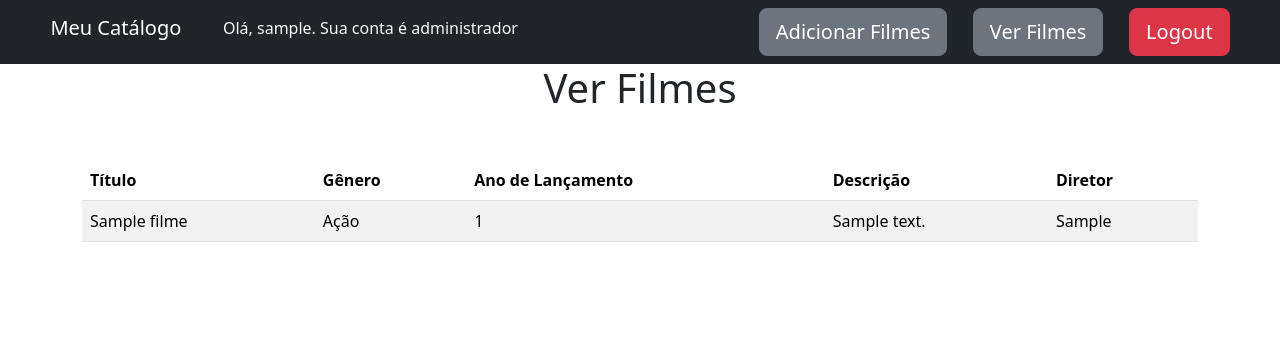
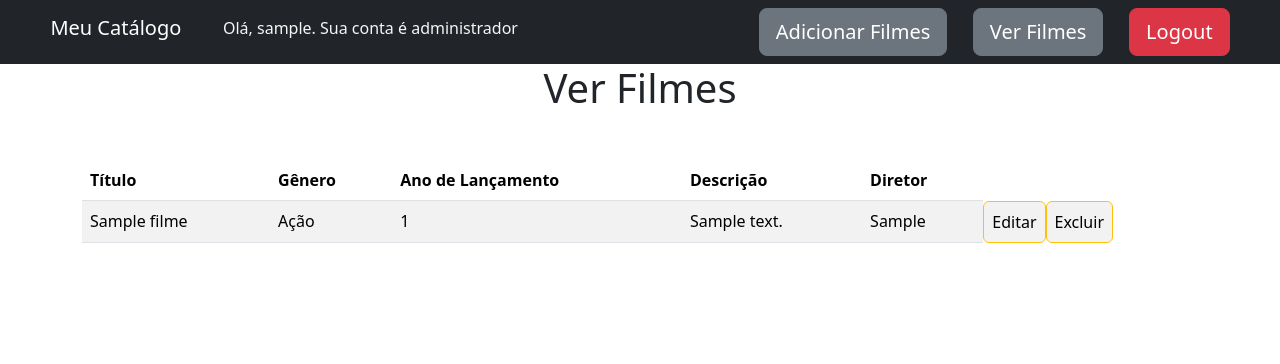
Before and after one commit to RebecaSousa0508/catalogo_filmes_0508, a Django app: page /ver_filmes/ in a window 1280 px wide. Shown: the top 364 px of the page. Run offline with Django 4.2, Linux system fonts and the light colour scheme; a user stored in the database is signed in; tables that the repository leaves empty hold one stand-in row (values such as "Sample post"); some libraries are stand-ins or nearby versions.

Commit message:
mudanças
editar e excluir

```diff
--- a/catalogo/templates/catalogo/verfilmes.html
+++ b/catalogo/templates/catalogo/verfilmes.html
@@ -25,7 +25,8 @@
                 <td>{{ filme.ano_lancamento }}</td>
                 <td>{{ filme.descricao }}</td>
                 <td>{{ filme.diretor }}</td>
-
+                <td href="{% url 'editar_filme' filme.id %}" class="btn btn-warning">Editar</td>
+                <td href ="{% url 'excluir_filme' filme.id %}" class="btn btn-warning">Excluir</td>
             </tr>
             {% empty %}
             <tr>
@@ -34,4 +35,7 @@
             {% endfor %}
         </tbody>
     </table>
+
+
+
 {%endblock%}
--- a/catalogo/views.py
+++ b/catalogo/views.py
@@ -68,7 +68,7 @@ def adicionar_filme(request):
 
 
 def editar_filme(request):
-    filme = Filme.objects.get(id=id)
+    filme = Filme.objects.get(id= id)
 
     if request.method == "POST":
         form = FilmeForm(request.POST, request.FILES, instance=filme)
```
